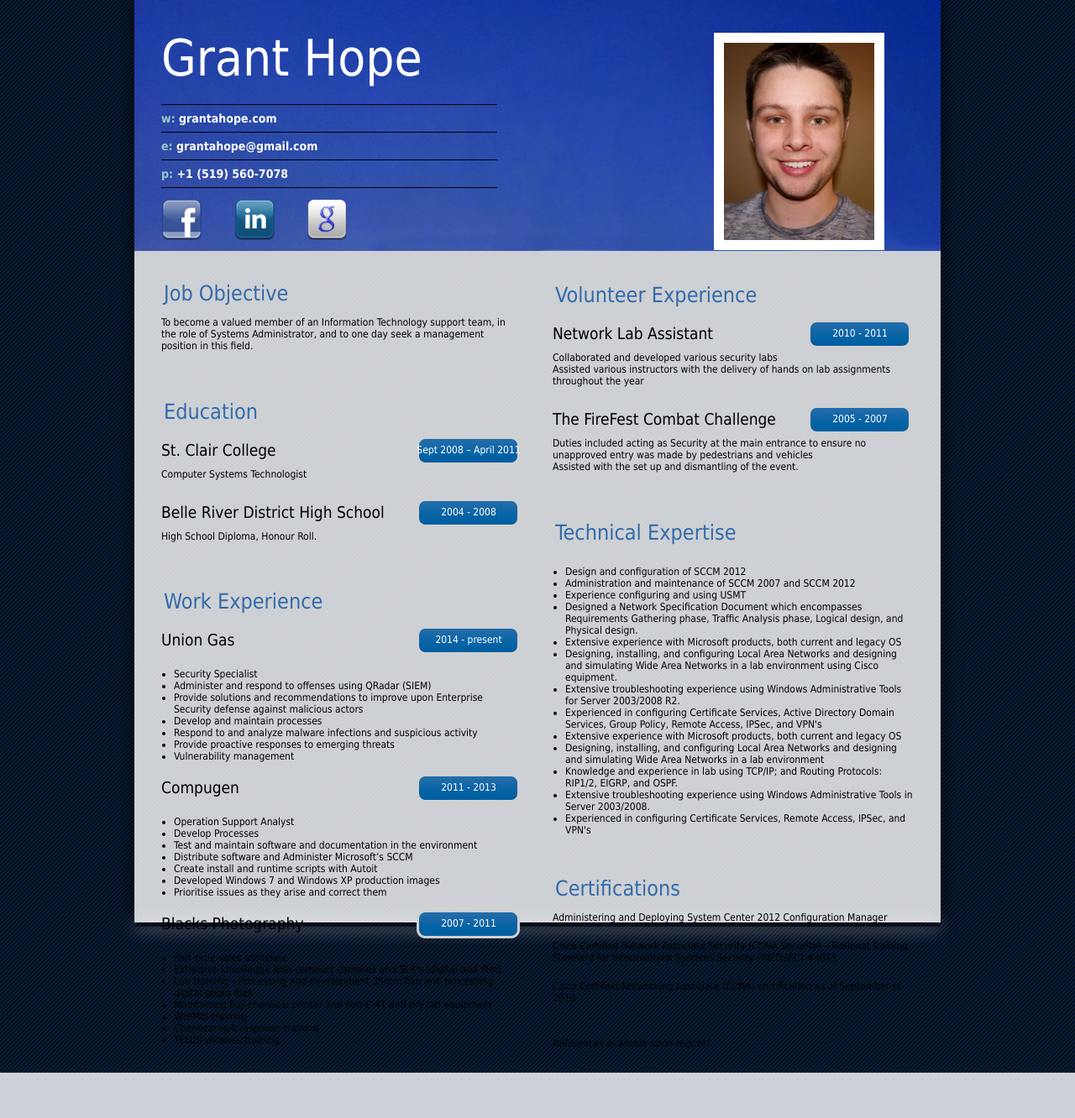
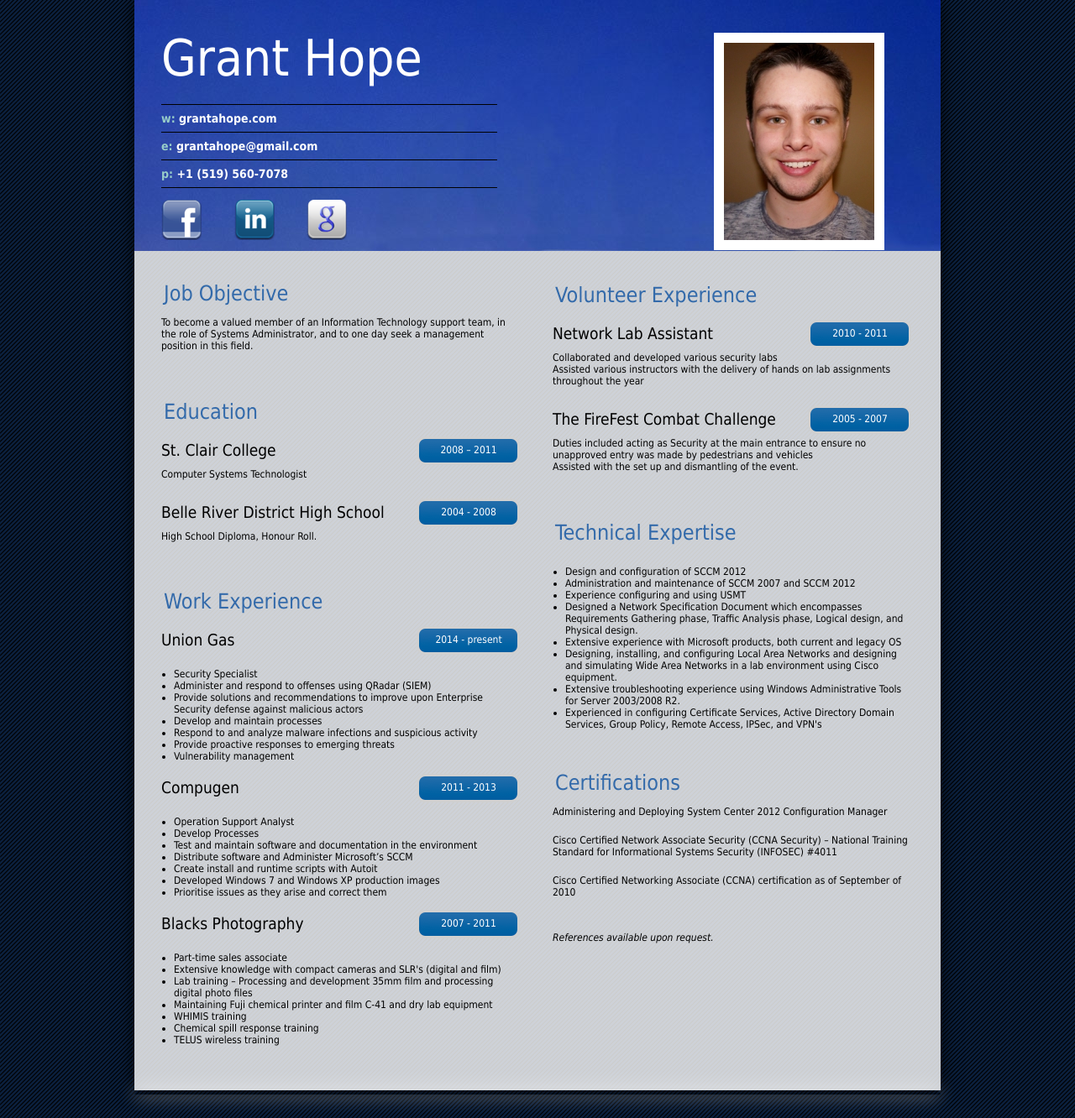
Before and after one commit to PaitoAnderson/GrantAHope, a PHP site: page / in a window 1280 px wide. Shown: the part 29-1361 px from the top of the page at 84% size. Before the commit the page ends 1307 px from the top, so only its background shows below. Run offline with PHP 8.4, Linux system fonts and the light colour scheme.

Commit message:
removed old details

```diff
--- a/index.php
+++ b/index.php
@@ -79,7 +79,7 @@
 
 				<h4>Education</h4><br />
 				<div class="title">St. Clair College</div>
-				<div class="date">Sept 2008 – April 2011</div><!-- 2008 - April 2011-->
+				<div class="date">2008 – 2011</div><!-- 2008 - April 2011-->
 				<div class="notes">Computer Systems Technologist</div>
 				<div class="division"></div>
 				<div class="title">Belle River District High School</div>
@@ -153,11 +153,6 @@
 						<li>Designing, installing, and configuring Local Area Networks and designing and simulating Wide Area Networks in a lab environment using Cisco equipment.</li>
 						<li>Extensive troubleshooting experience using Windows Administrative Tools for Server 2003/2008 R2.</li>
 						<li>Experienced in configuring Certificate Services, Active Directory Domain Services, Group Policy, Remote Access, IPSec, and VPN's</li>
-						<li>Extensive experience with Microsoft products, both current and legacy OS </li>
-						<li>Designing, installing, and configuring Local Area Networks and designing and simulating Wide Area Networks in a lab environment</li>
-						<li>Knowledge and experience in lab using TCP/IP; and Routing Protocols: RIP1/2, EIGRP, and OSPF.</li>
-                        <li>Extensive troubleshooting experience using Windows Administrative Tools in Server 2003/2008.</li>
-                        <li>Experienced in configuring Certificate Services, Remote Access, IPSec, and VPN's</li>
 					</ul>
 				</div>
 
--- a/screen.css
+++ b/screen.css
@@ -37,7 +37,7 @@ body
     position: relative;
 
     width: 960px;
-    height: 1100px;
+    height: 1300px;
     margin: 0 auto;
 
     background-color: rgba(255,255,255,.8);
```
